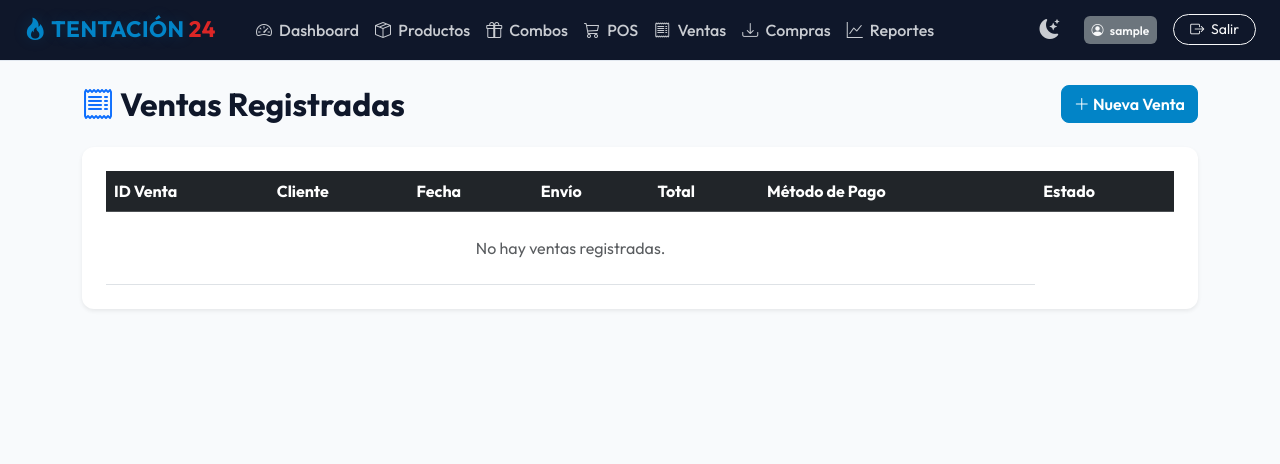
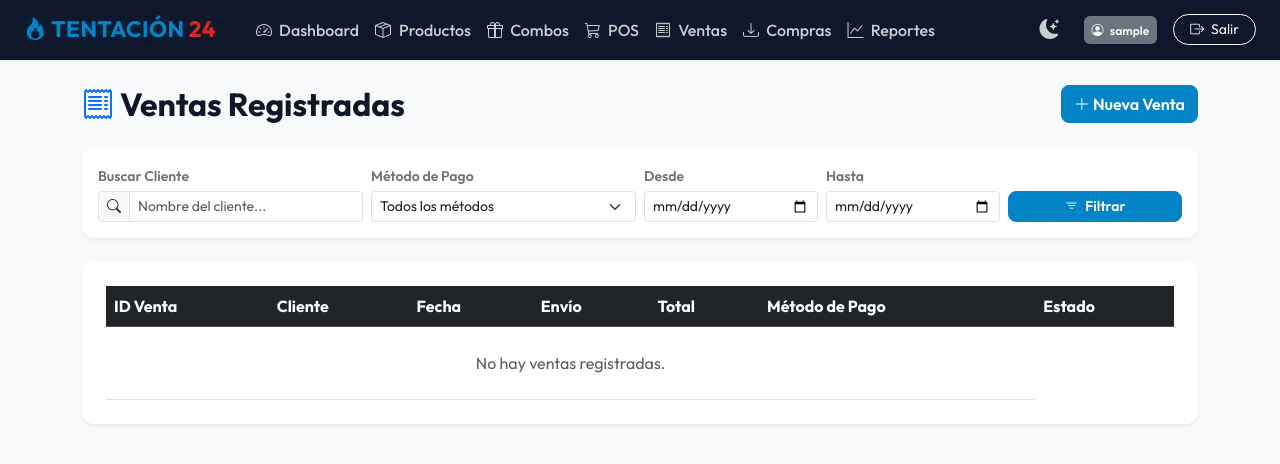
Before and after one commit to arturo398/tentacion24, a Django app: page /pos/ in a window 1280 px wide. Shown: the top 464 px of the page. Run offline with Django 5.2, Linux system fonts and the light colour scheme; the visitor is signed in with stand-in values (Sample User, id 1); data comes from the database, SQL or seed files in the repository; data that the repository does not hold is empty.

Commit message:
Mejora: optimización de BD, insignias de stock y nuevos filtros en ventas y compras

```diff
--- a/compras/models.py
+++ b/compras/models.py
@@ -10,7 +10,7 @@ class Compra(models.Model):
         decimal_places=2,
         default=0.00
     )
-    fecha = models.DateTimeField(auto_now_add=True)
+    fecha = models.DateTimeField(auto_now_add=True, db_index=True)
 
     def subtotal_productos(self):
         return sum(
--- a/inventario/context_processors.py
+++ b/inventario/context_processors.py
@@ -1,9 +1,13 @@
+from django.db.models import F
+from .models import Producto
+
 def roles_usuario(request):
     if not hasattr(request, 'user') or not request.user.is_authenticated:
         return {
             'es_admin': False,
             'es_auditor': False,
             'es_vendedor': False,
+            'stock_bajo_count': 0,
         }
 
     es_admin = request.user.is_superuser
@@ -12,8 +16,14 @@ def roles_usuario(request):
     es_auditor = 'Auditor' in user_groups or 'Supervisor' in user_groups or 'Reportes' in user_groups
     es_vendedor = 'Vendedor' in user_groups or 'Cajero' in user_groups
 
+    try:
+        stock_bajo_count = Producto.objects.filter(stock__lte=F('stock_minimo')).count()
+    except Exception:
+        stock_bajo_count = 0
+
     return {
         'es_admin': es_admin,
         'es_auditor': es_auditor,
         'es_vendedor': es_vendedor,
+        'stock_bajo_count': stock_bajo_count,
     }
--- a/inventario/models.py
+++ b/inventario/models.py
@@ -2,8 +2,8 @@ import datetime
 from django.db import models
 
 class Producto(models.Model):
-    nombre = models.CharField(max_length=100)
-    categoria = models.CharField(max_length=100)
+    nombre = models.CharField(max_length=100, db_index=True)
+    categoria = models.CharField(max_length=100, db_index=True)
 
     precio_compra = models.DecimalField(
         max_digits=10,
--- a/inventario/templates/base.html
+++ b/inventario/templates/base.html
@@ -43,7 +43,14 @@
                 <a class="nav-link" href="/"><i class="bi bi-speedometer2 me-1"></i> Dashboard</a>
                 {% endif %}
 
-                <a class="nav-link" href="/productos/"><i class="bi bi-box-seam me-1"></i> Productos</a>
+                <a class="nav-link d-inline-flex align-items-center gap-1" href="/productos/">
+                    <i class="bi bi-box-seam me-1"></i> Productos
+                    {% if stock_bajo_count > 0 %}
+                    <span class="badge bg-danger rounded-pill px-2 py-1 ms-1 animate-pulse" title="{{ stock_bajo_count }} productos en stock crítico">
+                        {{ stock_bajo_count }}
+                    </span>
+                    {% endif %}
+                </a>
 
                 {% if es_admin %}
                 <a class="nav-link" href="{% url 'combos' %}"><i class="bi bi-gift me-1"></i> Combos</a>
--- a/ventas/models.py
+++ b/ventas/models.py
@@ -39,7 +39,8 @@ class Venta(models.Model):
     )
 
     fecha = models.DateTimeField(
-        auto_now_add=True
+        auto_now_add=True,
+        db_index=True
     )
 
     def subtotal_productos(self):
--- a/ventas/templates/ventas/listar_ventas.html
+++ b/ventas/templates/ventas/listar_ventas.html
@@ -11,6 +11,43 @@ Ventas
     <a href="{% url 'pos' %}" class="btn btn-primary">
         <i class="bi bi-plus-lg"></i> Nueva Venta
     </a>
+</div>
+
+<!-- Filtros de Búsqueda, Método de Pago y Fechas -->
+<div class="card border-0 shadow-sm mb-4">
+    <div class="card-body p-3">
+        <form method="get" class="row g-2 align-items-end">
+            <div class="col-12 col-md-3">
+                <label for="q" class="form-label small fw-semibold text-secondary mb-1">Buscar Cliente</label>
+                <div class="input-group input-group-sm">
+                    <span class="input-group-text"><i class="bi bi-search"></i></span>
+                    <input type="text" name="q" id="q" class="form-control" placeholder="Nombre del cliente..." value="{{ busqueda }}">
+                </div>
+            </div>
+            <div class="col-12 col-md-3">
+                <label for="metodo_pago" class="form-label small fw-semibold text-secondary mb-1">Método de Pago</label>
+                <select name="metodo_pago" id="metodo_pago" class="form-select form-select-sm">
+                    <option value="">Todos los métodos</option>
+                    <option value="efectivo" {% if metodo_pago_sel == 'efectivo' %}selected{% endif %}>Efectivo</option>
+                    <option value="transferencia" {% if metodo_pago_sel == 'transferencia' %}selected{% endif %}>Transferencia</option>
+                </select>
+            </div>
+            <div class="col-6 col-md-2">
+                <label for="fecha_inicio" class="form-label small fw-semibold text-secondary mb-1">Desde</label>
+                <input type="date" name="fecha_inicio" id="fecha_inicio" class="form-control form-control-sm" value="{{ fecha_inicio }}">
+            </div>
+            <div class="col-6 col-md-2">
+                <label for="fecha_fin" class="form-label small fw-semibold text-secondary mb-1">Hasta</label>
+                <input type="date" name="fecha_fin" id="fecha_fin" class="form-control form-control-sm" value="{{ fecha_fin }}">
+            </div>
+            <div class="col-12 col-md-2 d-flex gap-2">
+                <button type="submit" class="btn btn-sm btn-primary w-100 fw-semibold"><i class="bi bi-filter me-1"></i> Filtrar</button>
+                {% if busqueda or metodo_pago_sel or fecha_inicio or fecha_fin %}
+                <a href="{% url 'ventas' %}" class="btn btn-sm btn-outline-secondary" title="Limpiar Filtros"><i class="bi bi-x-circle"></i></a>
+                {% endif %}
+            </div>
+        </form>
+    </div>
 </div>
 
 <div class="card border-0 shadow-sm">
--- a/ventas/views.py
+++ b/ventas/views.py
@@ -15,17 +15,37 @@ from .forms import NuevaVentaForm, AgregarProductoForm
 
 @login_required
 def listar_ventas(request):
+    busqueda = request.GET.get('q', '').strip()
+    metodo_pago = request.GET.get('metodo_pago', '').strip()
+    fecha_inicio = request.GET.get('fecha_inicio', '').strip()
+    fecha_fin = request.GET.get('fecha_fin', '').strip()
+
     if request.user.is_superuser:
-
-        ventas = Venta.objects.order_by('-fecha')
-
+        queryset = Venta.objects.select_related('vendedor').prefetch_related('detalles__producto').order_by('-fecha')
     else:
-
-        ventas = Venta.objects.filter(
+        queryset = Venta.objects.select_related('vendedor').prefetch_related('detalles__producto').filter(
             vendedor=request.user
         ).order_by('-fecha')
 
-    return render(request, 'ventas/listar_ventas.html', {'ventas': ventas})
+    if busqueda:
+        queryset = queryset.filter(cliente__icontains=busqueda)
+
+    if metodo_pago:
+        queryset = queryset.filter(metodo_pago=metodo_pago)
+
+    if fecha_inicio:
+        queryset = queryset.filter(fecha__date__gte=fecha_inicio)
+
+    if fecha_fin:
+        queryset = queryset.filter(fecha__date__lte=fecha_fin)
+
+    return render(request, 'ventas/listar_ventas.html', {
+        'ventas': queryset,
+        'busqueda': busqueda,
+        'metodo_pago_sel': metodo_pago,
+        'fecha_inicio': fecha_inicio,
+        'fecha_fin': fecha_fin
+    })
 
 @login_required
 def detalle_venta(request, venta_id):
```
Also changed, not shown: compras/templates/compras/listar_compras.html (+29 -0 lines), compras/views.py (+20 -3 lines), compras/migrations/0003_alter_compra_fecha.py (added), inventario/migrations/0006_alter_producto_categoria_alter_producto_nombre.py (added), ventas/migrations/0008_alter_venta_fecha.py (added).
